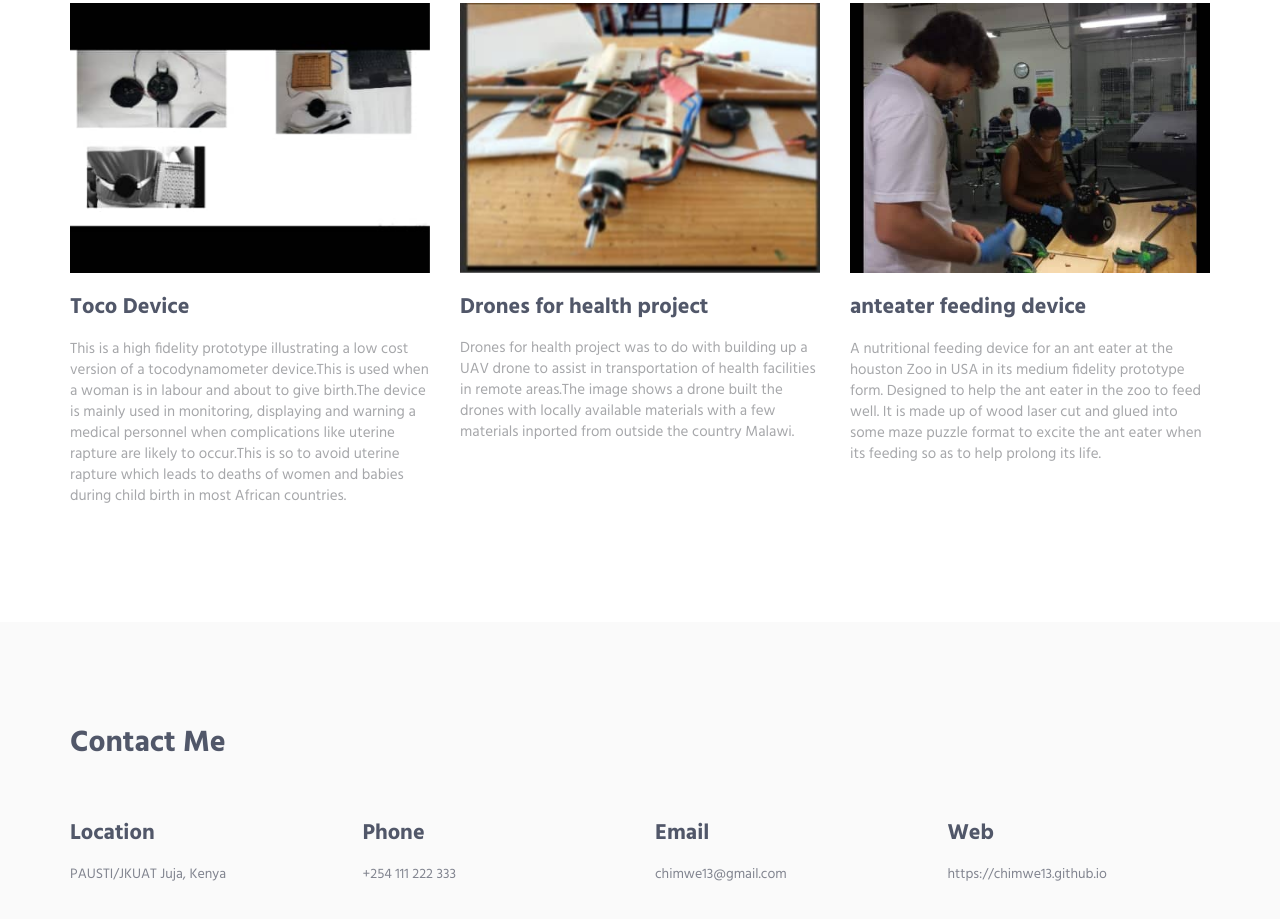
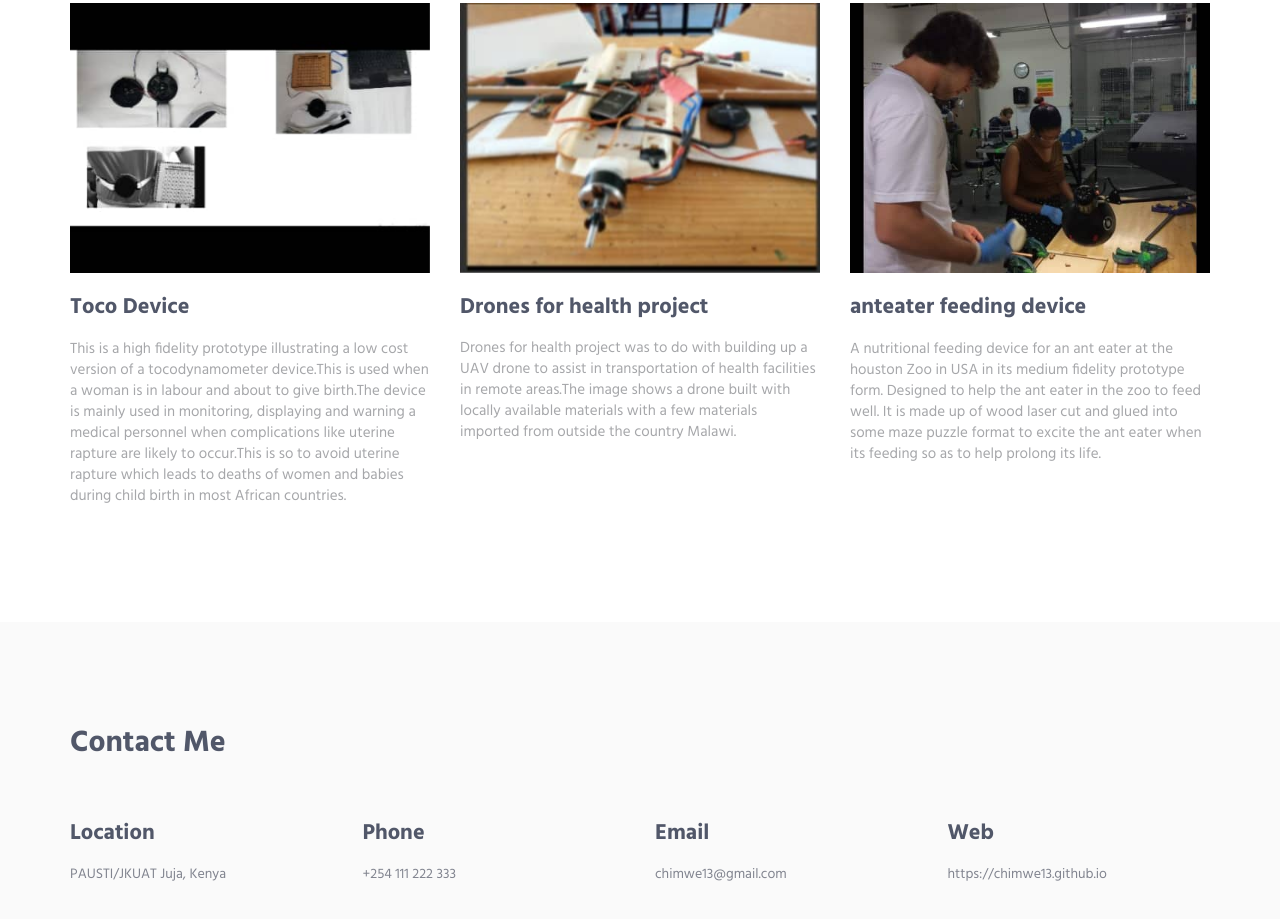
Before and after one commit to Chimwe13/Chimwe13.github.io, a plain HTML site: page index.html in a window 1280 px wide. Shown: the part 1553-2472 px from the top of the page. Drawn offline with Linux system fonts and the light colour scheme.

Commit message:
commit index

```diff
--- a/index.html
+++ b/index.html
@@ -165,9 +165,7 @@
                             </div>
                         </div>
                        <h4>Drones for health project</h4>
-                       <P>Drones for health project was to do with building up a UAV drone to assist in transportation of health facilities in remote areas.The  image shows a drone built the drones with locally available materials with a few materials inported from outside the country Malawi.
-
-                       </P>
+                       <P>Drones for health project was to do with building up a UAV drone to assist in transportation of health facilities in remote areas.The  image shows a drone built with locally available materials with a few materials imported from outside the country Malawi.    </P>
                     </div>
                     <!-- End Latest Products -->
 
```
Also changed, not shown: images/AI.png (deleted).
